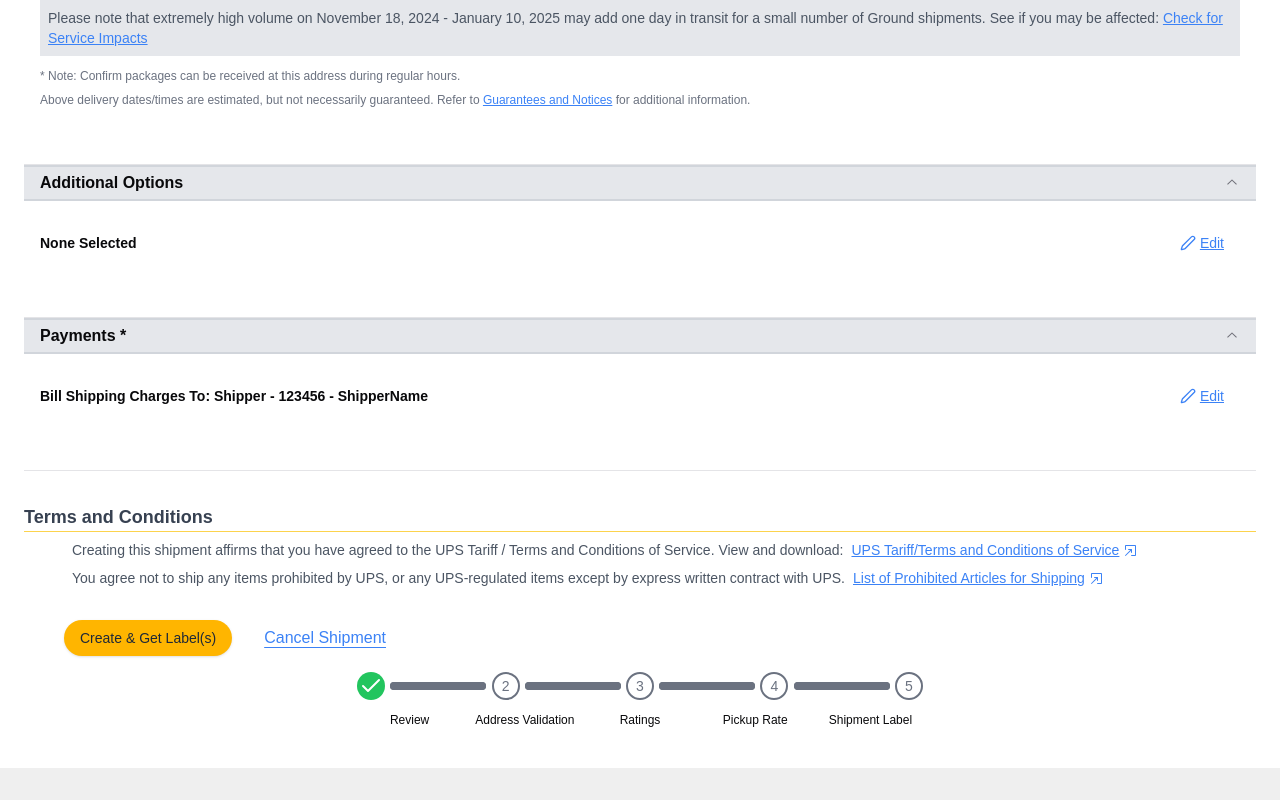
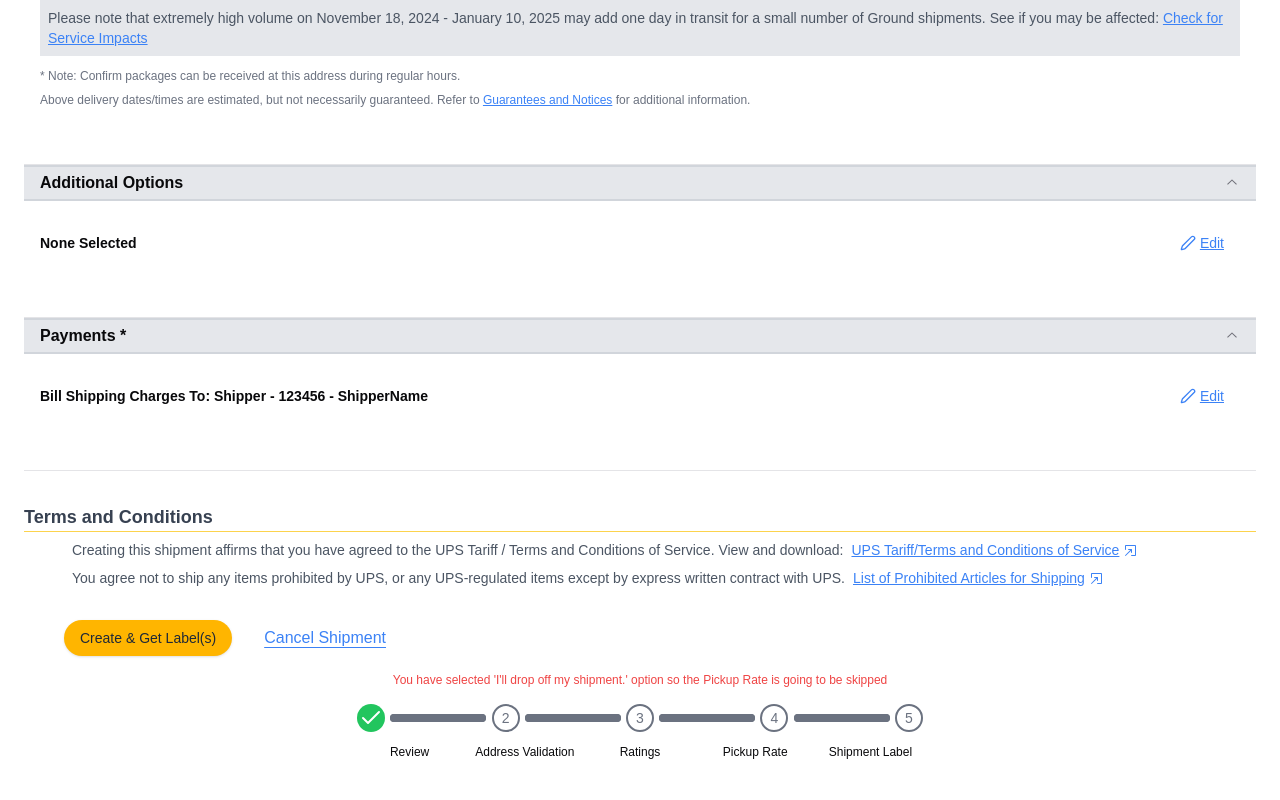
Before and after one commit to Wamiq7/ups-shipment-creation-app, a Next.js app: page /review in a window 1280 px wide. Shown: the part 1148-1948 px from the top of the page. Before the commit the page ends 1916 px from the top, so only its background shows below. Built offline with nearby package versions, Linux system fonts and the light colour scheme.

Commit message:
new changes

```diff
--- a/src/app/api/address-validation/route.ts
+++ b/src/app/api/address-validation/route.ts
@@ -29,8 +29,6 @@ export async function POST(req: NextRequest) {
         body: JSON.stringify(payload),
       }
     );
-
-    console.log(response);
 
     const responseData = await response.json();
 
--- a/src/app/api/create-shipment/multi-piece-shipping/route.ts
+++ b/src/app/api/create-shipment/multi-piece-shipping/route.ts
@@ -137,7 +137,7 @@ export async function POST(req: NextRequest) {
         body: JSON.stringify(shipmentPayload),
       }
     );
-    console.log(response);
+
     // Handle UPS API response
     if (!response.ok) {
       const errorData = await response.json();
--- a/src/app/api/create-shipment/route.ts
+++ b/src/app/api/create-shipment/route.ts
@@ -149,7 +149,7 @@ export async function POST(req: NextRequest) {
         body: JSON.stringify(shipmentPayload),
       }
     );
-    console.log(response);
+
     // Handle UPS API response
     if (!response.ok) {
       const errorData = await response.json();
--- a/src/app/review/page.tsx
+++ b/src/app/review/page.tsx
@@ -144,6 +144,10 @@ export default function Review() {
   };
 
   const handlePickupRate = async (payload: any) => {
+    if (shipmentData.setPickup.type === "option-zero") {
+      setCurrentStep(4);
+      return;
+    } else {
       try {
         const response = await fetch("/api/pickup", {
           method: "POST",
@@ -168,6 +172,7 @@ export default function Review() {
         setIsLoading(false);
         console.log(error);
         alert("An error occurred while creating the pickup");
+      }
     }
   };
 
@@ -538,6 +543,12 @@ export default function Review() {
           </h1>
         )}
 
+        {shipmentData.setPickup.type === "option-zero" && (
+          <p className="text-red-500 mt-4 text-xs text-center">
+            You have selected 'I'll drop off my shipment.' option so the Pickup
+            Rate is going to be skipped
+          </p>
+        )}
         <ProgressBar
           steps={[
             "Review",
--- a/src/app/tracking/page.tsx
+++ b/src/app/tracking/page.tsx
@@ -91,8 +91,6 @@ export default function Tracking() {
   useEffect(() => {
     handleFetchPickups();
   }, []);
-
-  console.log(pickupData);
 
   return (
     <>
--- a/src/components/shipment/OtherOptionRate.tsx
+++ b/src/components/shipment/OtherOptionRate.tsx
@@ -20,8 +20,6 @@ export default function OtherOptionRate() {
   const shipmentData = useAppSelector((state) => state.data);
   const [rate, setRate] = useState<any>();
 
-  console.log("shipmentData", shipmentData.packageShipmentDetails.serviceType);
-
   const handleRatings = async (payload: any) => {
     try {
       const response = await fetch("/api/rating", {
@@ -36,7 +34,6 @@ export default function OtherOptionRate() {
 
       if (response.ok) {
         const data = await response.json();
-        console.log(data);
         setRate(data?.RateResponse);
       } else {
         const errorData = await response.json();
--- a/src/components/shipment/SetPickup.tsx
+++ b/src/components/shipment/SetPickup.tsx
@@ -19,12 +19,20 @@ export default function SetPickup() {
   const shipmentData = useAppSelector((state) => state.data);
   const [isEdit, setIsEdit] = useState(false);
   const [isEdit2, setIsEdit2] = useState(false);
-  const [onCallPickup, setOnCallPickup] = useState(false);
+  const [onCallPickup, setOnCallPickup] = useState("option-one");
   const [savedAddress, setSavedAddress] = useState<any>([]);
   const [selectedAddress, setSelectedAddress] = useState("");
 
-  const handlePickupChange = (value) => {
-    setOnCallPickup(value === "option-two");
+  const handlePickupChange = (value: string) => {
+    dispatch(
+      updateDataState({
+        path: ["setPickup"],
+        updates: {
+          type: value,
+        },
+      })
+    );
+    setOnCallPickup(value);
   };
 
   const themeOptions = [
@@ -143,6 +151,12 @@ export default function SetPickup() {
           onValueChange={handlePickupChange}
         >
           <div className="flex items-center space-x-2">
+            <RadioGroupItem value="option-zero" id="option-zero" />
+            <Label htmlFor="option-zero" className="text-xs lg:text-sm">
+              I'll drop off my shipment.
+            </Label>
+          </div>
+          <div className="flex items-center space-x-2">
             <RadioGroupItem value="option-one" id="option-one" />
             <Label htmlFor="option-one" className="text-xs lg:text-sm">
               Include this shipment in one of my pending pickups.
@@ -155,7 +169,7 @@ export default function SetPickup() {
             </Label>
           </div>
         </RadioGroup>
-        {onCallPickup ? (
+        {onCallPickup === "option-two" ? (
           <div className="space-y-6">
             <CalendarInput
               label="Date of Birth"
@@ -559,7 +573,7 @@ export default function SetPickup() {
               )}
             </div>
           </div>
-        ) : (
+        ) : onCallPickup === "option-one" ? (
           <>
             <Textarea
               placeholder="Pickup Location"
@@ -580,7 +594,7 @@ export default function SetPickup() {
               Country, email address, phone number
             </p>
           </>
-        )}
+        ) : null}
       </CardContent>
     </Card>
   );
--- a/src/redux/dataSlice.ts
+++ b/src/redux/dataSlice.ts
@@ -94,6 +94,9 @@ const initialState: IDataState = {
     add: true,
     selectedAddress: "",
   },
+  setPickup: {
+    type: "option-zero",
+  },
 };
 
 // Helper function to update nested properties
--- a/src/types/data.type.ts
+++ b/src/types/data.type.ts
@@ -99,4 +99,7 @@ export interface IDataState {
   pickUpDetails: PickupDetails;
   pendingPickups: pendingPickups;
   shipmentProfile: ShipmentProfile;
+  setPickup: {
+    type: string;
+  };
 }
```
Lines whose indentation alone changed are shown as unchanged.
